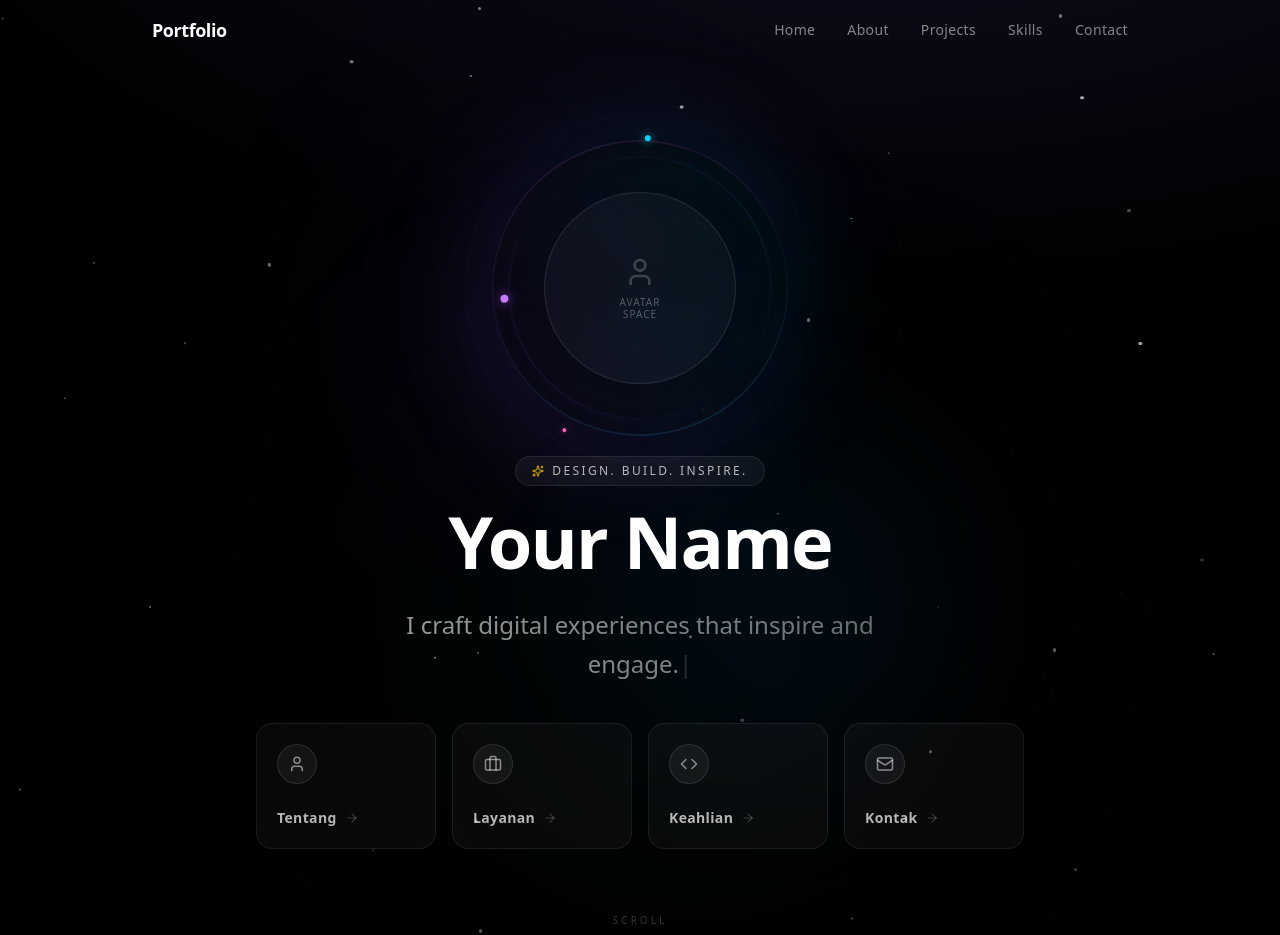
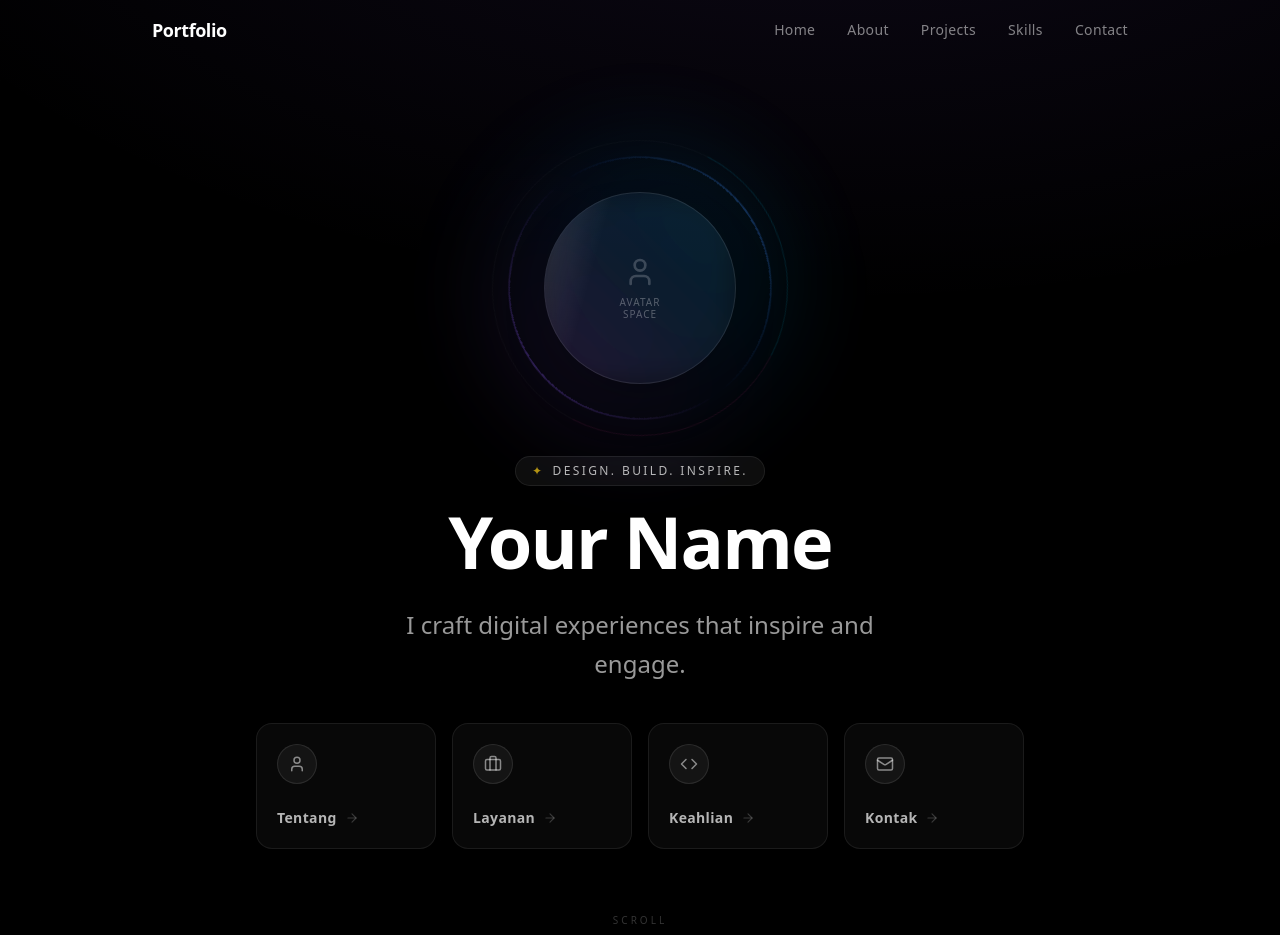
Before and after one commit to alfatihsetudio/portofolio, a Next.js app: page / in a window 1280 px wide. Shown: the top 935 px of the page. Built offline with nearby package versions, Linux system fonts and the light colour scheme.

Commit message:
perf: lightweight CSS animations, compact mobile nav, fix build error

```diff
--- a/src/components/portfolio/HeroSection.tsx
+++ b/src/components/portfolio/HeroSection.tsx
@@ -1,8 +1,8 @@
 'use client';
 
-import { motion, useScroll, useTransform, AnimatePresence } from 'framer-motion';
-import { useRef, useState, useEffect, useCallback } from 'react';
-import { User, Briefcase, Code, Mail, ArrowRight, Sparkles } from 'lucide-react';
+import { motion, useScroll, useTransform } from 'framer-motion';
+import { useRef } from 'react';
+import { User, Briefcase, Code, Mail, ArrowRight } from 'lucide-react';
 
 interface HeroSectionProps {
   data: {
@@ -12,83 +12,6 @@ interface HeroSectionProps {
     tagline: string;
     avatar?: string;
   };
-}
-
-// Floating particles component
-function FloatingParticles() {
-  const particles = Array.from({ length: 40 }, (_, i) => ({
-    id: i,
-    x: Math.random() * 100,
-    y: Math.random() * 100,
-    size: Math.random() * 3 + 1,
-    duration: Math.random() * 20 + 15,
-    delay: Math.random() * 10,
-    opacity: Math.random() * 0.4 + 0.1,
-  }));
-
-  return (
-    <div className="absolute inset-0 overflow-hidden pointer-events-none z-0">
-      {particles.map((p) => (
-        <motion.div
-          key={p.id}
-          className="absolute rounded-full bg-white"
-          style={{
-            left: `${p.x}%`,
-            top: `${p.y}%`,
-            width: p.size,
-            height: p.size,
-            opacity: p.opacity,
-          }}
-          animate={{
-            y: [0, -80, 0],
-            x: [0, Math.random() * 40 - 20, 0],
-            opacity: [p.opacity, p.opacity * 2, p.opacity],
-          }}
-          transition={{
-            duration: p.duration,
-            repeat: Infinity,
-            delay: p.delay,
-            ease: 'easeInOut',
-          }}
-        />
-      ))}
-    </div>
-  );
-}
-
-// Typing text effect
-function TypingText({ text, className }: { text: string; className?: string }) {
-  const [displayed, setDisplayed] = useState('');
-  const [done, setDone] = useState(false);
-
-  useEffect(() => {
-    let i = 0;
-    setDisplayed('');
-    setDone(false);
-    const interval = setInterval(() => {
-      if (i < text.length) {
-        setDisplayed(text.slice(0, i + 1));
-        i++;
-      } else {
-        setDone(true);
-        clearInterval(interval);
-      }
-    }, 60);
-    return () => clearInterval(interval);
-  }, [text]);
-
-  return (
-    <span className={className}>
-      {displayed}
-      <motion.span
-        animate={{ opacity: done ? [1, 0] : 1 }}
-        transition={{ duration: 0.5, repeat: done ? Infinity : 0, repeatType: 'reverse' }}
-        className="text-white/60"
-      >
-        |
-      </motion.span>
-    </span>
-  );
 }
 
 export default function HeroSection({ data }: HeroSectionProps) {
@@ -102,26 +25,11 @@ export default function HeroSection({ data }: HeroSectionProps) {
   const opacity = useTransform(scrollYProgress, [0, 0.8], [1, 0]);
   const scale = useTransform(scrollYProgress, [0, 0.8], [1, 0.9]);
 
-  const [mousePos, setMousePos] = useState({ x: 0, y: 0 });
-
-  const handleMouseMove = useCallback((e: MouseEvent) => {
-    const { clientX, clientY, innerWidth, innerHeight } = e as any;
-    setMousePos({
-      x: (clientX / (innerWidth || window.innerWidth) - 0.5) * 20,
-      y: (clientY / (innerHeight || window.innerHeight) - 0.5) * 20,
-    });
-  }, []);
-
-  useEffect(() => {
-    window.addEventListener('mousemove', handleMouseMove);
-    return () => window.removeEventListener('mousemove', handleMouseMove);
-  }, [handleMouseMove]);
-
   const navCards = [
-    { title: 'About', icon: User, href: '#about', color: 'from-blue-500/20 to-cyan-500/20', glow: 'shadow-blue-500/20' },
-    { title: 'Projects', icon: Briefcase, href: '#projects', color: 'from-purple-500/20 to-pink-500/20', glow: 'shadow-purple-500/20' },
-    { title: 'Skills', icon: Code, href: '#skills', color: 'from-cyan-500/20 to-emerald-500/20', glow: 'shadow-cyan-500/20' },
-    { title: 'Contact', icon: Mail, href: '#contact', color: 'from-orange-500/20 to-red-500/20', glow: 'shadow-orange-500/20' },
+    { title: 'About', icon: User, href: '#about', color: 'from-blue-500/20 to-cyan-500/20' },
+    { title: 'Projects', icon: Briefcase, href: '#projects', color: 'from-purple-500/20 to-pink-500/20' },
+    { title: 'Skills', icon: Code, href: '#skills', color: 'from-cyan-500/20 to-emerald-500/20' },
+    { title: 'Contact', icon: Mail, href: '#contact', color: 'from-orange-500/20 to-red-500/20' },
   ];
 
   return (
@@ -130,55 +38,12 @@ export default function HeroSection({ data }: HeroSectionProps) {
       ref={ref}
       className="relative flex flex-col items-center justify-center overflow-hidden pt-32 pb-10 sm:pt-40 sm:pb-12 min-h-[100dvh]"
     >
-      {/* Aurora Background */}
-      <div className="absolute inset-0 overflow-hidden pointer-events-none">
-        <motion.div
-          animate={{
-            background: [
-              'radial-gradient(ellipse 80% 50% at 50% -20%, rgba(120, 119, 198, 0.15), transparent)',
-              'radial-gradient(ellipse 80% 50% at 30% -20%, rgba(59, 130, 246, 0.12), transparent)',
-              'radial-gradient(ellipse 80% 50% at 70% -20%, rgba(139, 92, 246, 0.15), transparent)',
-              'radial-gradient(ellipse 80% 50% at 50% -20%, rgba(120, 119, 198, 0.15), transparent)',
-            ],
-          }}
-          transition={{ duration: 8, repeat: Infinity, ease: 'easeInOut' }}
-          className="absolute inset-0"
-        />
-      </div>
+      {/* Lightweight CSS aurora glow */}
+      <div className="hero-aurora absolute inset-0 pointer-events-none" />
 
-      {/* Floating Orbs */}
-      <motion.div
-        animate={{
-          x: [0, 100, -50, 0],
-          y: [0, -80, 40, 0],
-        }}
-        transition={{ duration: 25, repeat: Infinity, ease: 'easeInOut' }}
-        className="absolute top-1/4 left-1/4 w-72 h-72 rounded-full bg-purple-500/10 blur-[120px] pointer-events-none"
-        style={{ x: mousePos.x * 0.5, y: mousePos.y * 0.5 }}
-      />
-      <motion.div
-        animate={{
-          x: [0, -120, 60, 0],
-          y: [0, 60, -40, 0],
-        }}
-        transition={{ duration: 30, repeat: Infinity, ease: 'easeInOut' }}
-        className="absolute bottom-1/4 right-1/4 w-96 h-96 rounded-full bg-cyan-500/8 blur-[150px] pointer-events-none"
-        style={{ x: mousePos.x * -0.3, y: mousePos.y * -0.3 }}
-      />
-      <motion.div
-        animate={{
-          x: [0, 60, -80, 0],
-          y: [0, -40, 80, 0],
-        }}
-        transition={{ duration: 20, repeat: Infinity, ease: 'easeInOut' }}
-        className="absolute top-1/2 right-1/3 w-64 h-64 rounded-full bg-blue-500/8 blur-[100px] pointer-events-none"
-      />
-
-      {/* Background Grid */}
-      <motion.div
-        animate={{ opacity: [0.02, 0.04, 0.02] }}
-        transition={{ duration: 5, repeat: Infinity, ease: 'easeInOut' }}
-        className="absolute inset-0 z-0 pointer-events-none"
+      {/* Subtle grid (pure CSS, almost zero cost) */}
+      <div
+        className="absolute inset-0 opacity-[0.02] pointer-events-none"
         style={{
           backgroundImage: `linear-gradient(rgba(255,255,255,0.1) 1px, transparent 1px),
                            linear-gradient(90deg, rgba(255,255,255,0.1) 1px, transparent 1px)`,
@@ -186,86 +51,23 @@ export default function HeroSection({ data }: HeroSectionProps) {
         }}
       />
 
-      {/* Floating Particles */}
-      <FloatingParticles />
-
-      {/* Main Content Box */}
+      {/* Main Content */}
       <motion.div
         style={{ y, opacity, scale }}
         className="relative z-10 w-full max-w-5xl mx-auto px-6 flex flex-col items-center"
       >
-        {/* Dynamic Object & Avatar Space */}
+        {/* Avatar with CSS-only animated ring */}
         <div className="relative w-48 h-48 sm:w-64 sm:h-64 mb-10 flex items-center justify-center">
-          {/* Multi-layered Animated Rings */}
-          <motion.div
-            animate={{ rotate: 360 }}
-            transition={{ duration: 15, repeat: Infinity, ease: 'linear' }}
-            className="absolute inset-[-4px] rounded-full"
-            style={{
-              background: 'conic-gradient(from 0deg, transparent, rgba(139,92,246,0.4), transparent, rgba(59,130,246,0.4), transparent)',
-              padding: '2px',
-            }}
-          >
-            <div className="w-full h-full rounded-full bg-black" />
-          </motion.div>
+          {/* Outer spinning ring — pure CSS */}
+          <div className="hero-ring-outer absolute inset-[-4px] rounded-full" />
+          {/* Inner counter-spin ring */}
+          <div className="hero-ring-inner absolute inset-[-20px] rounded-full border border-white/[0.03]" />
 
-          <motion.div
-            animate={{ rotate: -360 }}
-            transition={{ duration: 20, repeat: Infinity, ease: 'linear' }}
-            className="absolute inset-[-20px] rounded-full border border-white/[0.03]"
-            style={{
-              background: 'conic-gradient(from 180deg, transparent, rgba(6,182,212,0.15), transparent, rgba(236,72,153,0.1), transparent)',
-              padding: '1px',
-            }}
-          >
-            <div className="w-full h-full rounded-full bg-black/80" />
-          </motion.div>
+          {/* Soft glow behind avatar — CSS pulse */}
+          <div className="hero-glow absolute inset-[-10px] rounded-full bg-gradient-to-tr from-purple-500/15 via-blue-500/10 to-cyan-500/15 blur-2xl" />
 
-          <motion.div
-            animate={{ rotate: 360, scale: [1, 1.1, 1] }}
-            transition={{ duration: 30, repeat: Infinity, ease: 'linear' }}
-            className="absolute inset-[-40px] rounded-full border border-white/[0.02]"
-          />
-
-          {/* Pulsing glow behind avatar */}
-          <motion.div
-            animate={{
-              scale: [1, 1.3, 1],
-              opacity: [0.3, 0.6, 0.3],
-            }}
-            transition={{ duration: 4, repeat: Infinity, ease: 'easeInOut' }}
-            className="absolute inset-[-10px] bg-gradient-to-tr from-purple-500/20 via-blue-500/15 to-cyan-500/20 rounded-full blur-2xl"
-          />
-
-          {/* Orbiting dots */}
-          <motion.div
-            animate={{ rotate: 360 }}
-            transition={{ duration: 8, repeat: Infinity, ease: 'linear' }}
-            className="absolute inset-[-12px]"
-          >
-            <div className="absolute top-0 left-1/2 -translate-x-1/2 w-2 h-2 rounded-full bg-purple-400 shadow-[0_0_12px_rgba(168,85,247,0.8)]" />
-          </motion.div>
-          <motion.div
-            animate={{ rotate: -360 }}
-            transition={{ duration: 12, repeat: Infinity, ease: 'linear' }}
-            className="absolute inset-[-25px]"
-          >
-            <div className="absolute bottom-0 left-1/2 -translate-x-1/2 w-1.5 h-1.5 rounded-full bg-cyan-400 shadow-[0_0_10px_rgba(34,211,238,0.8)]" />
-          </motion.div>
-          <motion.div
-            animate={{ rotate: 360 }}
-            transition={{ duration: 18, repeat: Infinity, ease: 'linear' }}
-            className="absolute inset-[-35px]"
-          >
-            <div className="absolute top-1/2 right-0 -translate-y-1/2 w-1 h-1 rounded-full bg-pink-400 shadow-[0_0_8px_rgba(244,114,182,0.6)]" />
-          </motion.div>
-
-          {/* Avatar Container */}
-          <motion.div
-            className="relative w-36 h-36 sm:w-48 sm:h-48 rounded-full overflow-hidden bg-white/[0.03] border border-white/10 backdrop-blur-md flex items-center justify-center z-10 group cursor-default shadow-2xl"
-            whileHover={{ scale: 1.05 }}
-            transition={{ type: 'spring', stiffness: 300 }}
-          >
+          {/* Avatar */}
+          <div className="relative w-36 h-36 sm:w-48 sm:h-48 rounded-full overflow-hidden bg-white/[0.03] border border-white/10 backdrop-blur-md flex items-center justify-center z-10 group cursor-default shadow-2xl">
             {data.avatar ? (
               <img src={data.avatar} alt="Profile avatar" className="w-full h-full object-cover" />
             ) : (
@@ -276,83 +78,64 @@ export default function HeroSection({ data }: HeroSectionProps) {
                 </span>
               </div>
             )}
-            {/* Shimmer effect */}
-            <motion.div
-              animate={{ x: ['-100%', '200%'] }}
-              transition={{ duration: 3, repeat: Infinity, repeatDelay: 5, ease: 'easeInOut' }}
-              className="absolute inset-0 bg-gradient-to-r from-transparent via-white/10 to-transparent skew-x-12 pointer-events-none"
-            />
-          </motion.div>
+            {/* Subtle shimmer — CSS only */}
+            <div className="hero-shimmer absolute inset-0 pointer-events-none" />
+          </div>
         </div>
 
         {/* Text Section */}
         <div className="text-center max-w-2xl mx-auto mb-10">
           <motion.div
-            initial={{ opacity: 0, y: 20, filter: 'blur(10px)' }}
-            animate={{ opacity: 1, y: 0, filter: 'blur(0px)' }}
+            initial={{ opacity: 0, y: 20 }}
+            animate={{ opacity: 1, y: 0 }}
             transition={{ duration: 0.8, delay: 0.2 }}
             className="mb-4"
           >
             <span className="inline-flex items-center gap-2 px-4 py-1.5 rounded-full bg-white/[0.05] border border-white/[0.08] text-[10px] sm:text-xs font-medium text-white/70 tracking-[0.2em] uppercase backdrop-blur-md">
-              <motion.span
-                animate={{ rotate: [0, 15, -15, 0] }}
-                transition={{ duration: 2, repeat: Infinity, ease: 'easeInOut' }}
-              >
-                <Sparkles size={12} className="text-yellow-400/80" />
-              </motion.span>
+              <span className="hero-sparkle inline-block">✦</span>
               {data.tagline}
             </span>
           </motion.div>
 
           <motion.h1
-            initial={{ opacity: 0, y: 30, filter: 'blur(10px)' }}
-            animate={{ opacity: 1, y: 0, filter: 'blur(0px)' }}
-            transition={{ duration: 1, delay: 0.4 }}
+            initial={{ opacity: 0, y: 20 }}
+            animate={{ opacity: 1, y: 0 }}
+            transition={{ duration: 0.8, delay: 0.3 }}
             className="text-4xl sm:text-6xl md:text-7xl font-bold text-white tracking-tight leading-[1.1] mb-6"
           >
             {data.name}
           </motion.h1>
 
-          <motion.div
-            initial={{ opacity: 0, y: 20, filter: 'blur(10px)' }}
-            animate={{ opacity: 1, y: 0, filter: 'blur(0px)' }}
-            transition={{ duration: 0.8, delay: 0.6 }}
-            className="text-lg sm:text-xl md:text-2xl text-transparent bg-clip-text bg-gradient-to-r from-white/60 via-white/50 to-white/40 font-light leading-relaxed max-w-lg mx-auto"
+          <motion.p
+            initial={{ opacity: 0, y: 20 }}
+            animate={{ opacity: 1, y: 0 }}
+            transition={{ duration: 0.8, delay: 0.4 }}
+            className="text-lg sm:text-xl md:text-2xl text-white/60 font-light leading-relaxed max-w-lg mx-auto"
           >
-            <TypingText text={data.subtitle} />
-          </motion.div>
+            {data.subtitle}
+          </motion.p>
         </div>
 
         {/* Quick Nav Cards */}
         <motion.div
           initial={{ opacity: 0, y: 30 }}
           animate={{ opacity: 1, y: 0 }}
-          transition={{ duration: 0.8, delay: 0.8 }}
+          transition={{ duration: 0.8, delay: 0.6 }}
           className="grid grid-cols-2 md:grid-cols-4 gap-3 md:gap-4 w-full max-w-3xl mx-auto px-4 sm:px-0"
         >
-          {navCards.map((card, index) => (
-            <motion.a
+          {navCards.map((card) => (
+            <a
               key={card.title}
               href={card.href}
               onClick={(e) => {
                 e.preventDefault();
                 document.querySelector(card.href)?.scrollIntoView({ behavior: 'smooth' });
               }}
-              initial={{ opacity: 0, y: 20 }}
-              animate={{ opacity: 1, y: 0 }}
-              transition={{ duration: 0.5, delay: 0.9 + index * 0.1 }}
-              whileHover={{ y: -4, scale: 1.03 }}
-              whileTap={{ scale: 0.97 }}
-              className={`relative overflow-hidden group rounded-2xl bg-white/[0.03] border border-white/[0.08] p-4 sm:p-5 flex items-center justify-between sm:flex-col sm:items-start sm:gap-6 hover:bg-white/[0.06] hover:border-white/[0.15] transition-all duration-300 hover:shadow-lg ${card.glow}`}
+              className={`relative overflow-hidden group rounded-2xl bg-white/[0.03] border border-white/[0.08] p-4 sm:p-5 flex items-center justify-between sm:flex-col sm:items-start sm:gap-6 hover:bg-white/[0.06] hover:border-white/[0.15] hover:-translate-y-1 active:scale-[0.98] transition-all duration-300`}
             >
               <div className={`absolute inset-0 bg-gradient-to-br ${card.color} opacity-0 group-hover:opacity-100 transition-opacity duration-500 pointer-events-none`} />
 
-              {/* Shimmer on hover */}
-              <motion.div
-                className="absolute inset-0 bg-gradient-to-r from-transparent via-white/5 to-transparent -translate-x-full group-hover:translate-x-full transition-transform duration-700 skew-x-12 pointer-events-none"
-              />
-
-              <div className="w-10 h-10 rounded-full bg-white/5 border border-white/10 flex items-center justify-center text-white/50 group-hover:text-white group-hover:bg-white/10 group-hover:border-white/20 transition-all z-10 shrink-0">
+              <div className="w-10 h-10 rounded-full bg-white/5 border border-white/10 flex items-center justify-center text-white/50 group-hover:text-white group-hover:bg-white/10 transition-all z-10 shrink-0">
                 <card.icon size={18} />
               </div>
 
@@ -367,32 +150,89 @@ export default function HeroSection({ data }: HeroSectionProps) {
                 </span>
                 <ArrowRight size={14} className="text-white/20 group-hover:text-white/80 group-hover:translate-x-1 transition-all hidden sm:block" />
               </div>
-            </motion.a>
+            </a>
           ))}
         </motion.div>
 
-        {/* Scroll indicator */}
+        {/* Scroll indicator — CSS only */}
         <motion.div
           initial={{ opacity: 0 }}
           animate={{ opacity: 1 }}
-          transition={{ delay: 2 }}
+          transition={{ delay: 1.5 }}
           className="mt-16 flex flex-col items-center gap-2"
         >
           <span className="text-[10px] text-white/20 tracking-[0.3em] uppercase">Scroll</span>
-          <motion.div
-            animate={{ y: [0, 8, 0] }}
-            transition={{ duration: 1.5, repeat: Infinity, ease: 'easeInOut' }}
-            className="w-5 h-8 rounded-full border border-white/10 flex items-start justify-center p-1"
-          >
-            <motion.div
-              animate={{ opacity: [1, 0.3, 1], height: ['4px', '12px', '4px'] }}
-              transition={{ duration: 1.5, repeat: Infinity, ease: 'easeInOut' }}
-              className="w-1 rounded-full bg-white/30"
-            />
-          </motion.div>
+          <div className="w-5 h-8 rounded-full border border-white/10 flex items-start justify-center p-1">
+            <div className="hero-scroll-dot w-1 h-1 rounded-full bg-white/40" />
+          </div>
         </motion.div>
 
       </motion.div>
+
+      {/* All heavy animations replaced by lightweight CSS */}
+      <style jsx>{`
+        .hero-aurora {
+          background: radial-gradient(ellipse 80% 50% at 50% -20%, rgba(120, 119, 198, 0.12), transparent);
+          animation: auroraShift 10s ease-in-out infinite;
+        }
+        @keyframes auroraShift {
+          0%, 100% { background: radial-gradient(ellipse 80% 50% at 50% -20%, rgba(120, 119, 198, 0.12), transparent); }
+          33% { background: radial-gradient(ellipse 80% 50% at 35% -20%, rgba(59, 130, 246, 0.08), transparent); }
+          66% { background: radial-gradient(ellipse 80% 50% at 65% -20%, rgba(139, 92, 246, 0.10), transparent); }
+        }
+
+        .hero-ring-outer {
+          background: conic-gradient(from 0deg, transparent, rgba(139,92,246,0.3), transparent, rgba(59,130,246,0.3), transparent);
+          animation: spinSlow 15s linear infinite;
+          -webkit-mask: radial-gradient(farthest-side, transparent calc(100% - 2px), #fff calc(100% - 2px));
+          mask: radial-gradient(farthest-side, transparent calc(100% - 2px), #fff calc(100% - 2px));
+        }
+        .hero-ring-inner {
+          animation: spinReverse 20s linear infinite;
+          border-color: rgba(255,255,255,0.03);
+          border-bottom-color: rgba(6,182,212,0.15);
+          border-left-color: rgba(236,72,153,0.1);
+        }
+
+        @keyframes spinSlow { to { transform: rotate(360deg); } }
+        @keyframes spinReverse { to { transform: rotate(-360deg); } }
+
+        .hero-glow {
+          animation: glowPulse 4s ease-in-out infinite;
+        }
+        @keyframes glowPulse {
+          0%, 100% { opacity: 0.5; transform: scale(1); }
+          50% { opacity: 0.8; transform: scale(1.15); }
+        }
+
+        .hero-shimmer {
+          background: linear-gradient(105deg, transparent 40%, rgba(255,255,255,0.08) 50%, transparent 60%);
+          background-size: 200% 100%;
+          animation: shimmer 4s ease-in-out infinite;
+        }
+        @keyframes shimmer {
+          0%, 70%, 100% { background-position: 200% 0; }
+          50% { background-position: -100% 0; }
+        }
+
+        .hero-sparkle {
+          color: rgba(250, 204, 21, 0.7);
+          animation: sparkleWiggle 2s ease-in-out infinite;
+        }
+        @keyframes sparkleWiggle {
+          0%, 100% { transform: rotate(0deg); }
+          25% { transform: rotate(12deg); }
+          75% { transform: rotate(-12deg); }
+        }
+
+        .hero-scroll-dot {
+          animation: scrollBounce 1.5s ease-in-out infinite;
+        }
+        @keyframes scrollBounce {
+          0%, 100% { transform: translateY(0); opacity: 1; }
+          50% { transform: translateY(16px); opacity: 0.3; }
+        }
+      `}</style>
     </section>
   );
 }
```
Also changed, not shown: src/components/portfolio/AboutSection.tsx (+4 -22 lines), src/components/portfolio/Navigation.tsx (+10 -10 lines).
